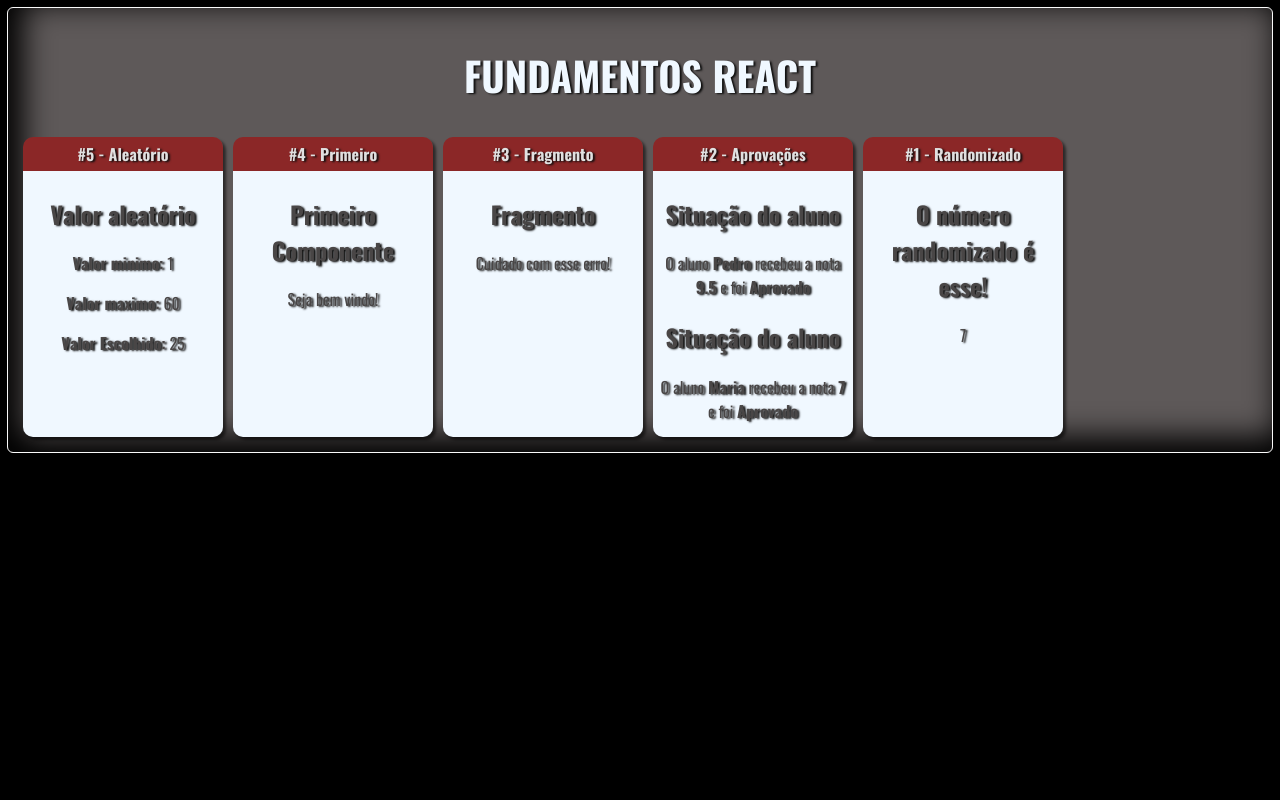
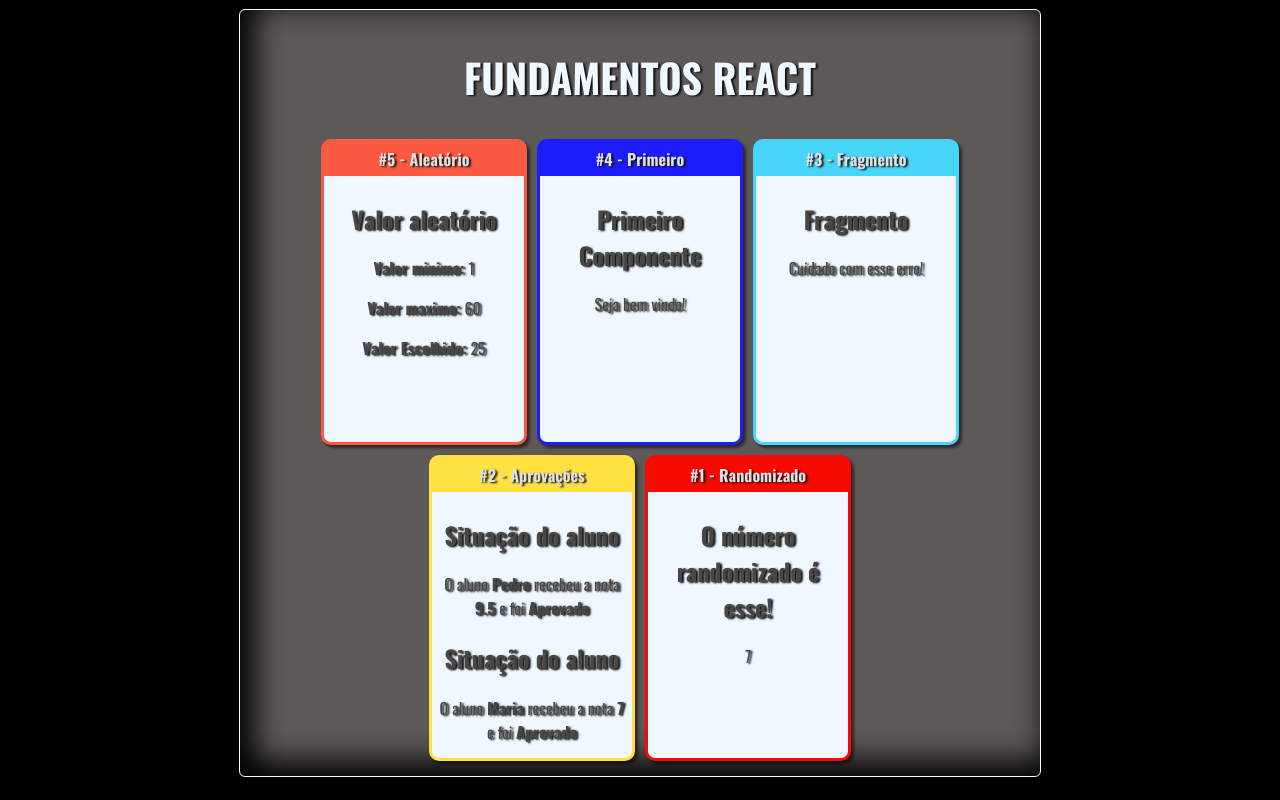
Before and after one commit to dfernan6/Curso-e-codigos-em-praticas, a React (Create React App) app in the folder react-redux/fundamentos-react/: page / in a window 1280 px wide. Built offline with nearby package versions, Linux system fonts and the light colour scheme.

Commit message:
Alterando as cores das cartas

```diff
--- a/react-redux/fundamentos-react/src/App.css
+++ b/react-redux/fundamentos-react/src/App.css
@@ -5,4 +5,6 @@
     min-height: 300px;
     flex-wrap: wrap;
     margin: auto;
+    justify-content: center;
+    max-width: 800px;
 }
--- a/react-redux/fundamentos-react/src/App.jsx
+++ b/react-redux/fundamentos-react/src/App.jsx
@@ -13,22 +13,22 @@ export default function App(){
 <h1>FUNDAMENTOS REACT</h1>
  <div className="Cards">
  <Card
- titulo="#5 - Aleatório"
+ titulo="#5 - Aleatório" color="#FA5A41"
  >
   <Aleatorio min={1} max={60}/>
   </Card>
   <Card
- titulo="#4 - Primeiro"
+ titulo="#4 - Primeiro" color="#1C1DFA"
  >
    <Primeiro />
   </Card>
   <Card
- titulo="#3 - Fragmento"
+ titulo="#3 - Fragmento" color="#48D5FA"
  >
    <Fragmento />
   </Card>
   <Card
- titulo="#2 - Aprovações"
+ titulo="#2 - Aprovações" color="#FFE142"
  >
  <ComParametro
   titulo="Situação do aluno"
@@ -41,7 +41,7 @@ export default function App(){
   />
   </Card>
   <Card
- titulo="#1 - Randomizado"
+ titulo="#1 - Randomizado" color="#F50B00"
  >
    <RandomNumber />
   </Card>
--- a/react-redux/fundamentos-react/src/components/layout/Card.css
+++ b/react-redux/fundamentos-react/src/components/layout/Card.css
@@ -9,11 +9,11 @@
     margin: 5px;
     width: 200px;
     height: 300px;
+    border: 3px solid;
 }
 
 .Card .title{
     padding: 5px;
-    background-color: rgb(139, 39, 39);
     color: rgb(224, 224, 224);
     outline: #000000 2px solid;
     display: flex;
--- a/react-redux/fundamentos-react/src/components/layout/Card.jsx
+++ b/react-redux/fundamentos-react/src/components/layout/Card.jsx
@@ -3,8 +3,13 @@ import "./Card.css";
 
 export default props => {
 
+    const cardStyle = {
+        backgroundColor: props.color,
+        borderColor: props.color
+    }
+
     return (
-        <div className="Card">
+        <div className="Card" style={cardStyle}>
             <div className="title">
              {props.titulo}</div>
             <div className="content">
--- a/react-redux/fundamentos-react/src/index.css
+++ b/react-redux/fundamentos-react/src/index.css
@@ -10,6 +10,9 @@ body {
     background-color: rgb(0, 0, 0);
     color: aliceblue;
     text-align: center;
+    max-width: 800px;
+    margin: auto;
+    padding: 10px;
 }
 
 h1 {
```
